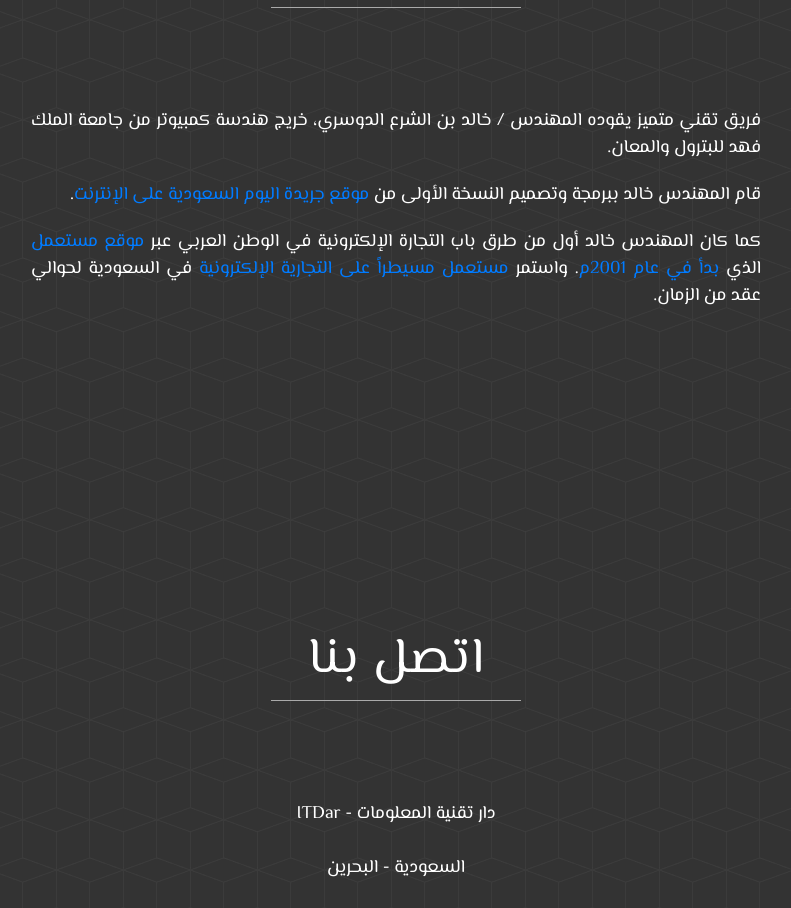
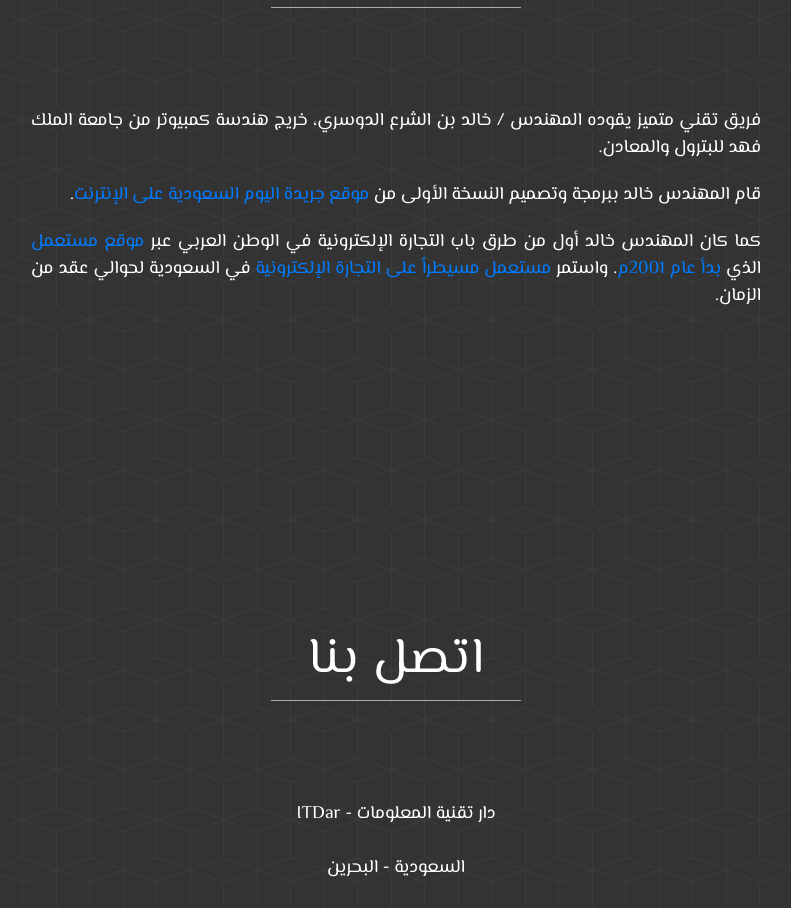
Before and after one commit to ITDarCom/itdar.com, a plain HTML site: page index.html in a window 1280 px wide. Shown: the part 1643-2551 px from the top of the page, without its empty margins (244-1035 px from the left). Drawn offline with Linux system fonts and the light colour scheme; a web font is replaced by a local one.

Commit message:
Update index.html

```diff
--- a/index.html
+++ b/index.html
@@ -100,7 +100,7 @@
         <div class="row">
             <div class="col-md-8 text-justify mx-auto">
               <p>
-                فريق تقني متميز يقوده المهندس / خالد بن الشرع الدوسري، خريج هندسة كمبيوتر من جامعة الملك فهد للبترول والمعان.
+                فريق تقني متميز يقوده المهندس / خالد بن الشرع الدوسري، خريج هندسة كمبيوتر من جامعة الملك فهد للبترول والمعادن.
               </p>
               <p>
                 قام المهندس خالد ببرمجة وتصميم النسخة الأولى من
@@ -110,9 +110,9 @@
                 كما كان المهندس خالد أول من طرق باب التجارة الإلكترونية في الوطن العربي عبر
                 <a href="https://www.mstaml.com">موقع مستعمل</a>
                 الذي
-                <a href="https://www.mstaml.com/history">بدأ في عام 2001م</a>.
+                <a href="https://www.mstaml.com/history">بدأ عام 2001م</a>.
                 واستمر
-                <a href="https://archive.aawsat.com/details.asp?section=14&issueno=8472&article=86946">مستعمل مسيطراً على التجارية الإلكترونية</a>
+                <a href="https://archive.aawsat.com/details.asp?section=14&issueno=8472&article=86946">مستعمل مسيطراً على التجارة الإلكترونية</a>
                 في السعودية لحوالي عقد من الزمان.
               </p>
             </div>
```
